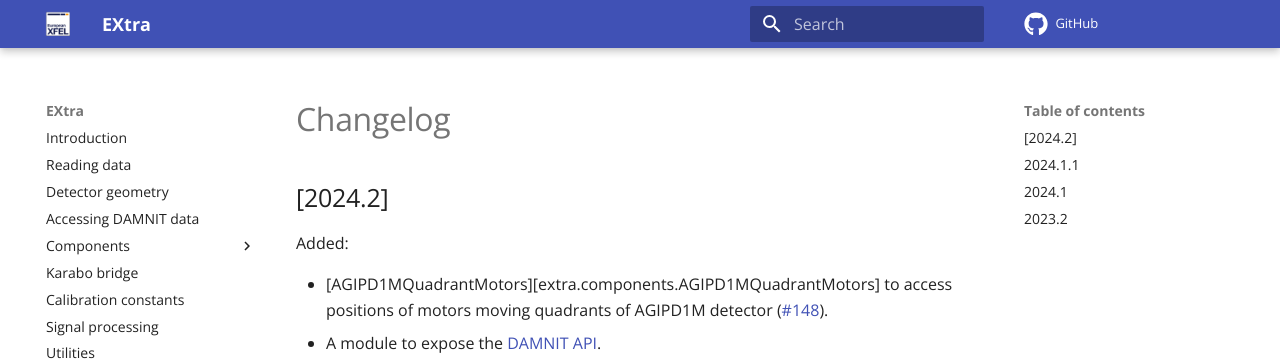
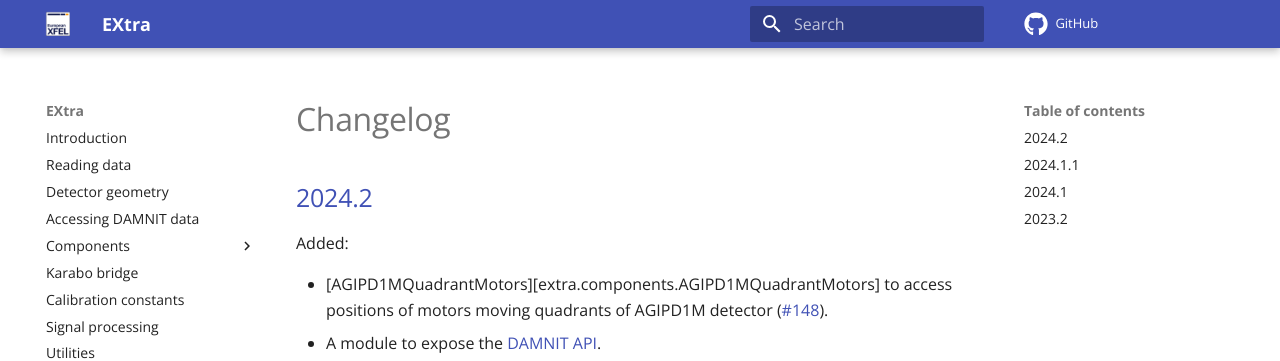
Before and after one commit to European-XFEL/EXtra, an MkDocs documentation site: the page built from docs/changelog.md, in a window 1280 px wide and 900 px high. Shown: the top 361 px of the window. Built offline with MkDocs 1.6.1 and Material for MkDocs 9.7.7, drawn with Linux system fonts in a browser that asks for light colours; emoji names are drawn with the system emoji font; comment, search, counter and statistics services are not loaded; part of the change alters nothing that is shown.

```diff
--- a/docs/changelog.md
+++ b/docs/changelog.md
@@ -110,6 +110,7 @@ Added:
 
 
 [Unreleased]: https://github.com/European-XFEL/EXtra/compare/2024.1.1...master
+[2024.2]: https://github.com/European-XFEL/EXtra/releases/tag/2024.2
 [2024.1.1]: https://github.com/European-XFEL/EXtra/releases/tag/2024.1.1
 [2024.1]: https://github.com/European-XFEL/EXtra/releases/tag/2024.1
 [2023.2]: https://github.com/European-XFEL/EXtra/releases/tag/2023.2
```
